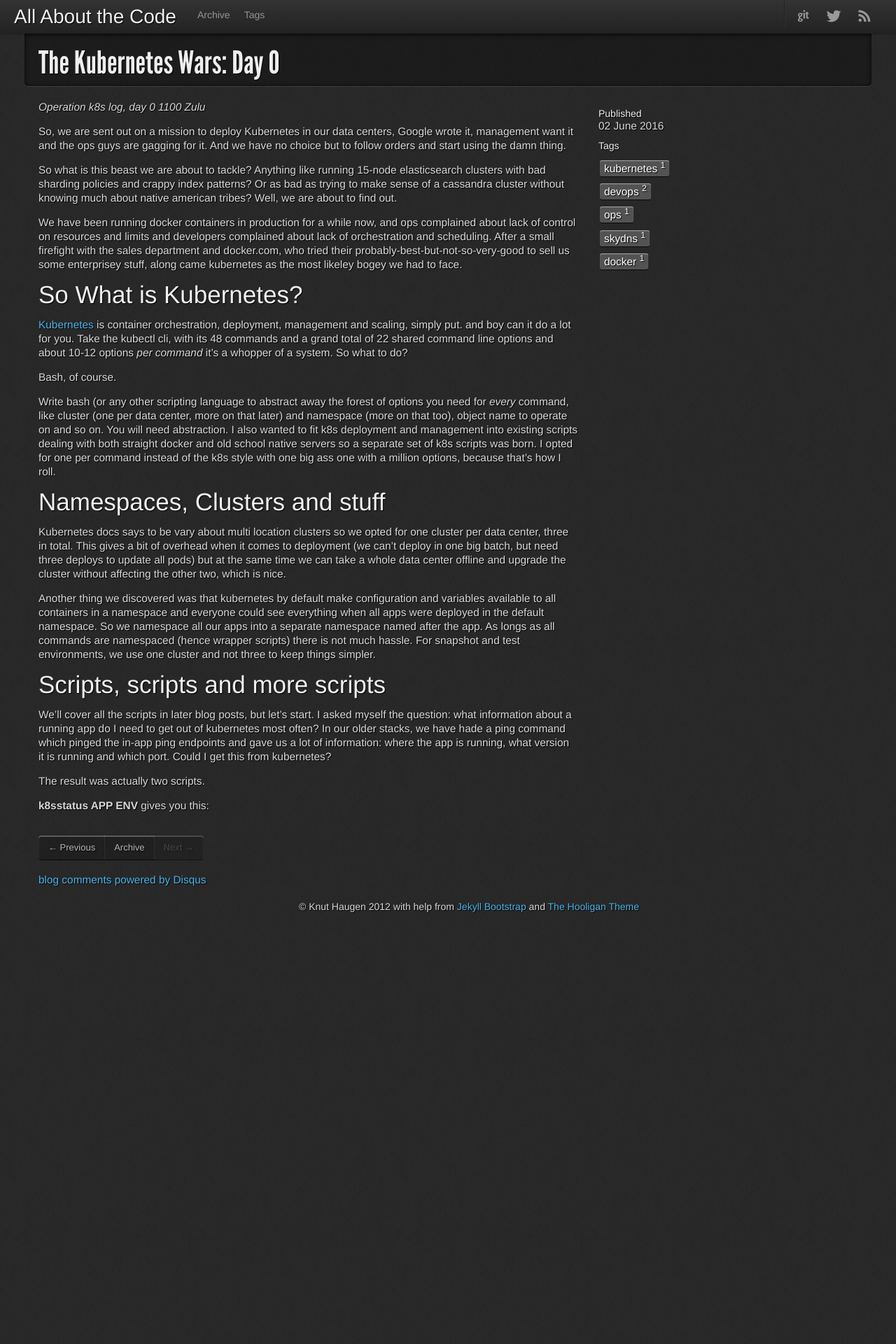
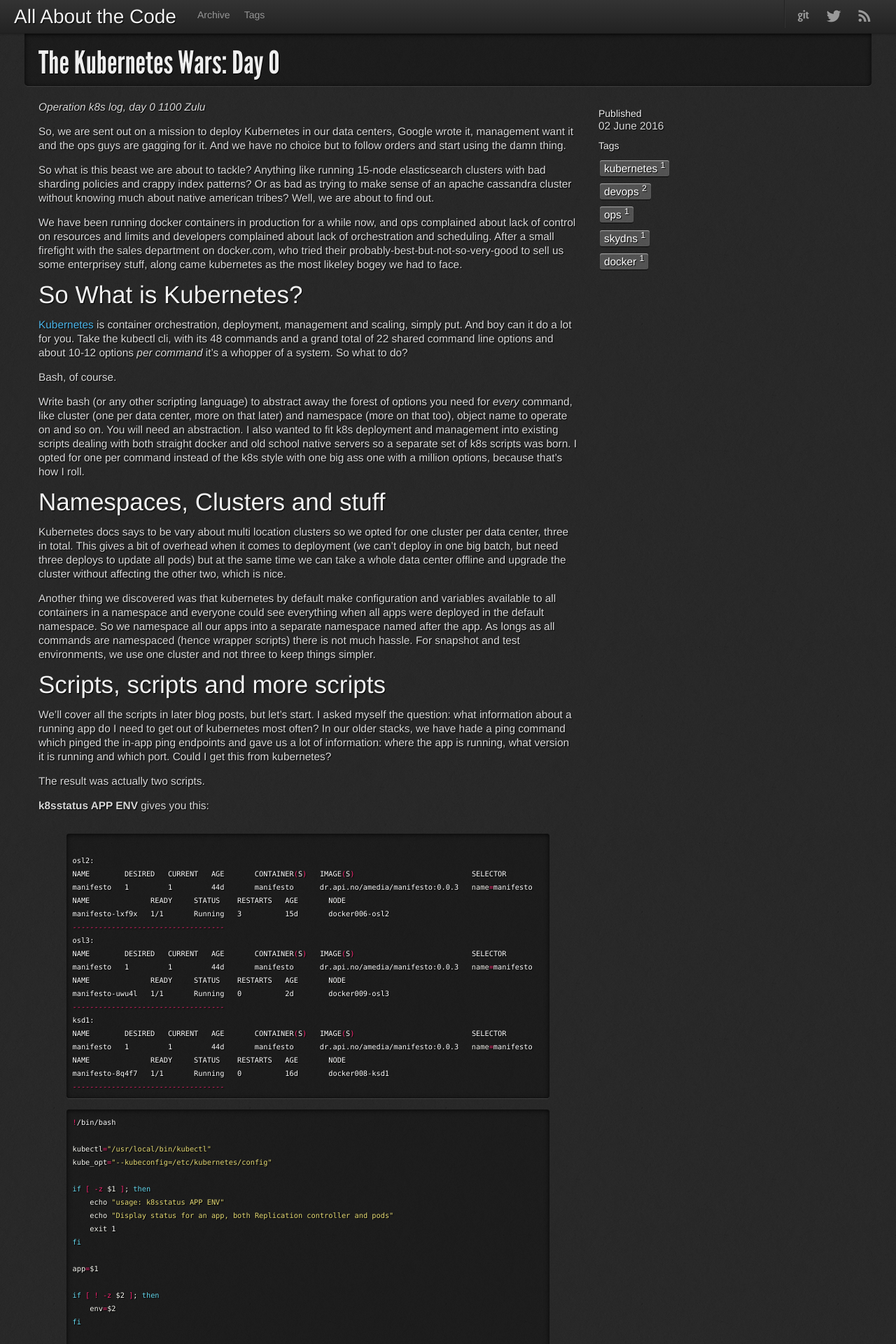
Before and after one commit to knuthaug/blog.knuthaugen.no, a Jekyll site: the page built from _posts/2016-06-02-kubernetes-wars-day-0.md, in a window 1280 px wide. Shown: the top 1920 px of the page at 70% size. Built offline with Jekyll 4.4.1, drawn with Linux system fonts in a browser that asks for light colours; comment, search, counter and statistics services are not loaded; before the commit the page ends 1313 px from its top, so only the background shows below that; some of the changed text lies outside the part shown.

Commit message:
post on kubernetes

```diff
--- a/_posts/2016-06-02-kubernetes-wars-day-0.md
+++ b/_posts/2016-06-02-kubernetes-wars-day-0.md
@@ -10,18 +10,18 @@ _Operation k8s log, day 0 1100 Zulu_
 
 So, we are sent out on a mission to deploy Kubernetes in our data centers, Google wrote it, management want it and the ops guys are gagging for it. And we have no choice but to follow orders and start using the damn thing.
 
-So what is this beast we are about to tackle? Anything like running 15-node elasticsearch clusters with bad sharding policies and crappy index patterns? Or as bad as trying to make sense of a cassandra cluster without knowing much about native american tribes? Well, we are about to find out.
+So what is this beast we are about to tackle? Anything like running 15-node elasticsearch clusters with bad sharding policies and crappy index patterns? Or as bad as trying to make sense of an apache cassandra cluster without knowing much about native american tribes? Well, we are about to find out.
 
-We have been running docker containers in production for a while now, and ops complained about lack of control on resources and limits and developers complained about lack of orchestration and scheduling. After a small firefight with the sales department and docker.com, who tried their probably-best-but-not-so-very-good to sell us some enterprisey stuff, along came kubernetes as the most likeley bogey we had to face.
+We have been running docker containers in production for a while now, and ops complained about lack of control on resources and limits and developers complained about lack of orchestration and scheduling. After a small firefight with the sales department on docker.com, who tried their probably-best-but-not-so-very-good to sell us some enterprisey stuff, along came kubernetes as the most likeley bogey we had to face.
 
 So What is Kubernetes?
 -----------------------
 
-[Kubernetes](http://kubernetes.io) is container orchestration, deployment, management and scaling, simply put. and boy can it do a lot for you. Take the kubectl cli, with its 48 commands and a grand total of 22 shared command line options and about 10-12 options _per command_ it's a whopper of a system. So what to do?
+[Kubernetes](http://kubernetes.io) is container orchestration, deployment, management and scaling, simply put. And boy can it do a lot for you. Take the kubectl cli, with its 48 commands and a grand total of 22 shared command line options and about 10-12 options _per command_ it's a whopper of a system. So what to do?
 
 Bash, of course.
 
-Write bash (or any other scripting language to abstract away the forest of options you need for _every_ command, like cluster (one per data center, more on that later) and namespace (more on that too), object name to operate on and so on. You will need abstraction. I also wanted to fit k8s deployment and management into existing scripts dealing with both straight docker and old school native servers so a separate set of k8s scripts was born. I opted for one per command instead of the k8s style with one big ass one with a million options, because that's how I roll.
+Write bash (or any other scripting language) to abstract away the forest of options you need for _every_ command, like cluster (one per data center, more on that later) and namespace (more on that too), object name to operate on and so on. You will need an abstraction. I also wanted to fit k8s deployment and management into existing scripts dealing with both straight docker and old school native servers so a separate set of k8s scripts was born. I opted for one per command instead of the k8s style with one big ass one with a million options, because that's how I roll.
 
 Namespaces, Clusters and stuff
 -------------------------------
@@ -38,3 +38,141 @@ We'll cover all the scripts in later blog posts, but let's start. I asked myself
 The result was actually two scripts.
 
 **k8sstatus APP ENV** gives you this:
+<style> code.language-bash { font-size: 65% }</style>
+{% highlight bash %}
+osl2:
+NAME        DESIRED   CURRENT   AGE       CONTAINER(S)   IMAGE(S)                           SELECTOR
+manifesto   1         1         44d       manifesto      dr.api.no/amedia/manifesto:0.0.3   name=manifesto
+NAME              READY     STATUS    RESTARTS   AGE       NODE
+manifesto-lxf9x   1/1       Running   3          15d       docker006-osl2
+-----------------------------------
+osl3:
+NAME        DESIRED   CURRENT   AGE       CONTAINER(S)   IMAGE(S)                           SELECTOR
+manifesto   1         1         44d       manifesto      dr.api.no/amedia/manifesto:0.0.3   name=manifesto
+NAME              READY     STATUS    RESTARTS   AGE       NODE
+manifesto-uwu4l   1/1       Running   0          2d        docker009-osl3
+-----------------------------------
+ksd1:
+NAME        DESIRED   CURRENT   AGE       CONTAINER(S)   IMAGE(S)                           SELECTOR
+manifesto   1         1         44d       manifesto      dr.api.no/amedia/manifesto:0.0.3   name=manifesto
+NAME              READY     STATUS    RESTARTS   AGE       NODE
+manifesto-8q4f7   1/1       Running   0          16d       docker008-ksd1
+-----------------------------------
+{% endhighlight %}
+
+{% highlight bash %}
+!/bin/bash
+
+kubectl="/usr/local/bin/kubectl"
+kube_opt="--kubeconfig=/etc/kubernetes/config"
+
+if [ -z $1 ]; then
+    echo "usage: k8sstatus APP ENV"
+    echo "Display status for an app, both Replication controller and pods"
+    exit 1
+fi
+
+app=$1
+
+if [ ! -z $2 ]; then
+    env=$2
+fi
+
+function list_pods() {
+    app=$1
+    cluster=$2
+    namespace=$3
+
+    ${kubectl} ${kube_opt} get pods --cluster=${cluster} --namespace=${namespace} -o wide
+    echo "-----------------------------------"
+}
+
+#default is prod
+if [[ -z ${env} || ${env} == prod* ]]; then
+    namespace=${app}
+    echo "osl2: "
+    ${kubectl} ${kube_opt} get rc --cluster=osl2 --namespace=${namespace} ${app} -o wide
+    list_pods ${app} osl2 ${namespace}
+
+    echo "osl3: "
+    ${kubectl} ${kube_opt} get rc --cluster=osl3 --namespace=${namespace} ${app} -o wide
+    list_pods ${app} osl3 ${namespace}
+
+    echo "ksd1: "
+    ${kubectl} ${kube_opt} get rc --cluster=ksd1 --namespace=${namespace} ${app} -o wide
+    list_pods ${app} ksd1 ${namespace}
+elif [ ${env} == "test" ]; then
+    namespace=${app}
+    ${kubectl} ${kube_opt} get rc --cluster=test --namespace=${namespace} ${app} -o wide
+    list_pods ${app} test ${namespace}
+else
+    namespace="${app}-${env}"
+    ${kubectl} ${kube_opt} get rc --cluster=snapshot --namespace=${namespace} ${app} -o wide
+    list_pods ${app} snapshot ${namespace}
+fi
+{% endhighlight %}
+
+Which tells us first the status of the Replication Controller for the app (and the version) and then iterates through all pods for this RC and shows where these are running and status for them. What this doesn't tell us, is the actual reply from the ping endpoint in the app, and not which IP it is running on (not always needed in kubernetes, but nice to test against when debugging. Thus k8sping was born.
+
+{% highlight bash %}
+k8sping manifesto prod
+http://10.30.6.7:9644/manifesto/apiadmin/ping OK 0.0.3 master-undefined
+http://10.31.9.9:9644/manifesto/apiadmin/ping OK 0.0.3 master-undefined
+http://10.29.8.13:9644/manifesto/apiadmin/ping OK 0.0.3 master-undefined
+{% endhighlight %}
+
+And whammo, port and ip for the individual pods, and the return value from the ping endpoint.
+
+Source:
+
+{% highlight bash %}
+#!/bin/bash
+
+kubectl="/usr/local/bin/kubectl"
+kube_opt="--kubeconfig=/etc/kubernetes/config"
+
+if [ -z $1 ]; then
+    echo "usage: k8sping APP ENV"
+    echo "Ping application ping endpoint the pods, all instances."
+  exit 1
+fi
+
+app=$1
+env=$2
+
+port=$(port_for_app $app)
+
+#echo "Deploying $app $version on jump.api.no"
+
+function ping_app() {
+    local dc=$1
+    local app=$2
+
+    IFS=$'\n'
+    ips=($(${kubectl} ${kube_opt} get pods --cluster=${dc} --namespace=${namespace} -o yaml | grep -i podip | cut -f2 -d: | sed 's/\s//g'))
+    for ip in "${ips[@]}"; do
+        value=$(curl -s http://${ip}:${port}/${app}/apiadmin/ping)
+        echo "http://${ip}:${port}/${app}/apiadmin/ping ${value}"
+    done
+
+}
+
+if [[ ${env} == prod* ]]; then
+    namespace=${app}
+    for dc in osl2 osl3 ksd1; do
+        ping_app ${dc} ${app}
+    done
+elif [ ${env} == "test" ]; then
+    namespace=${app}
+    ping_app ${env} ${app}
+else
+    namespace="${app}-${env}"
+    ping_app snapshot ${app}
+fi
+{% endhighlight %}
+
+Kubectl command output is a joy to parse. Everything (well, almost everything) makes sense.
+
+That's enough for one day, this is Gordon, signing off :-)
+
+_End log Operation k8s, day 0_
```
